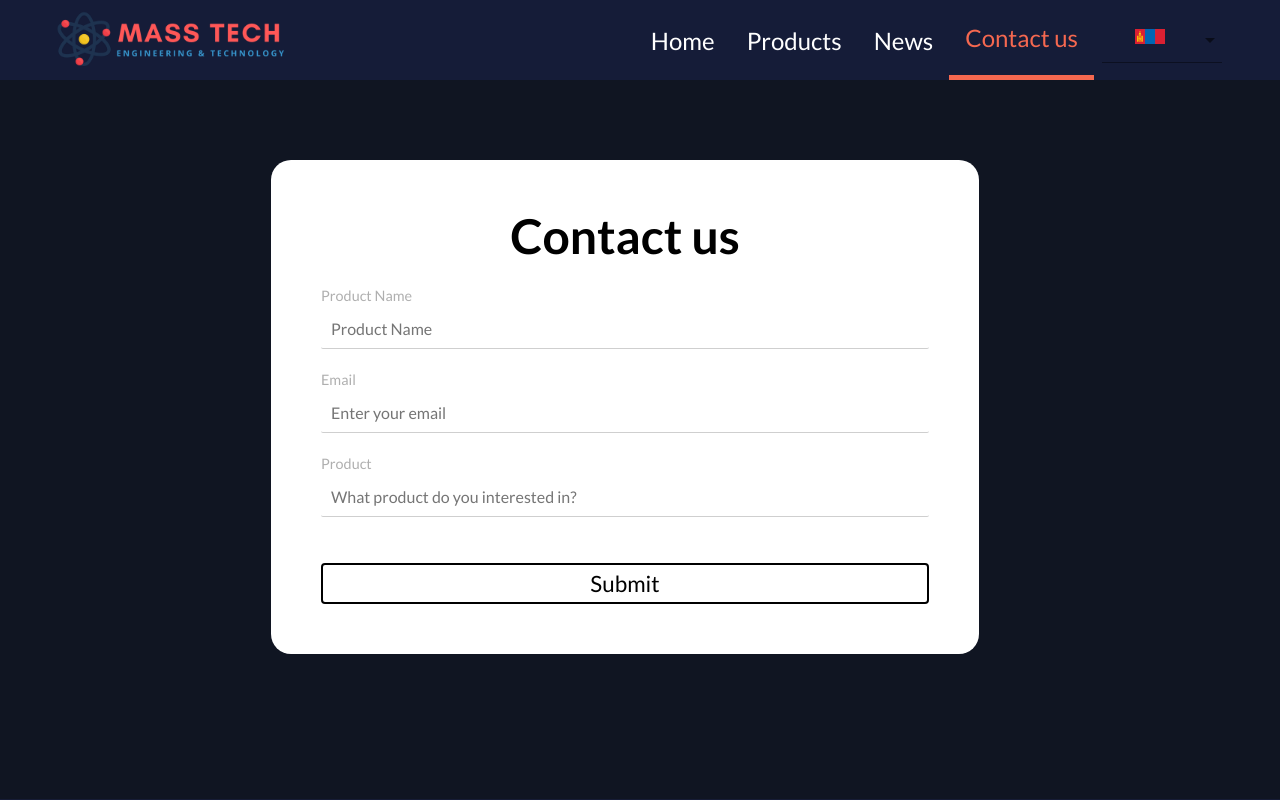
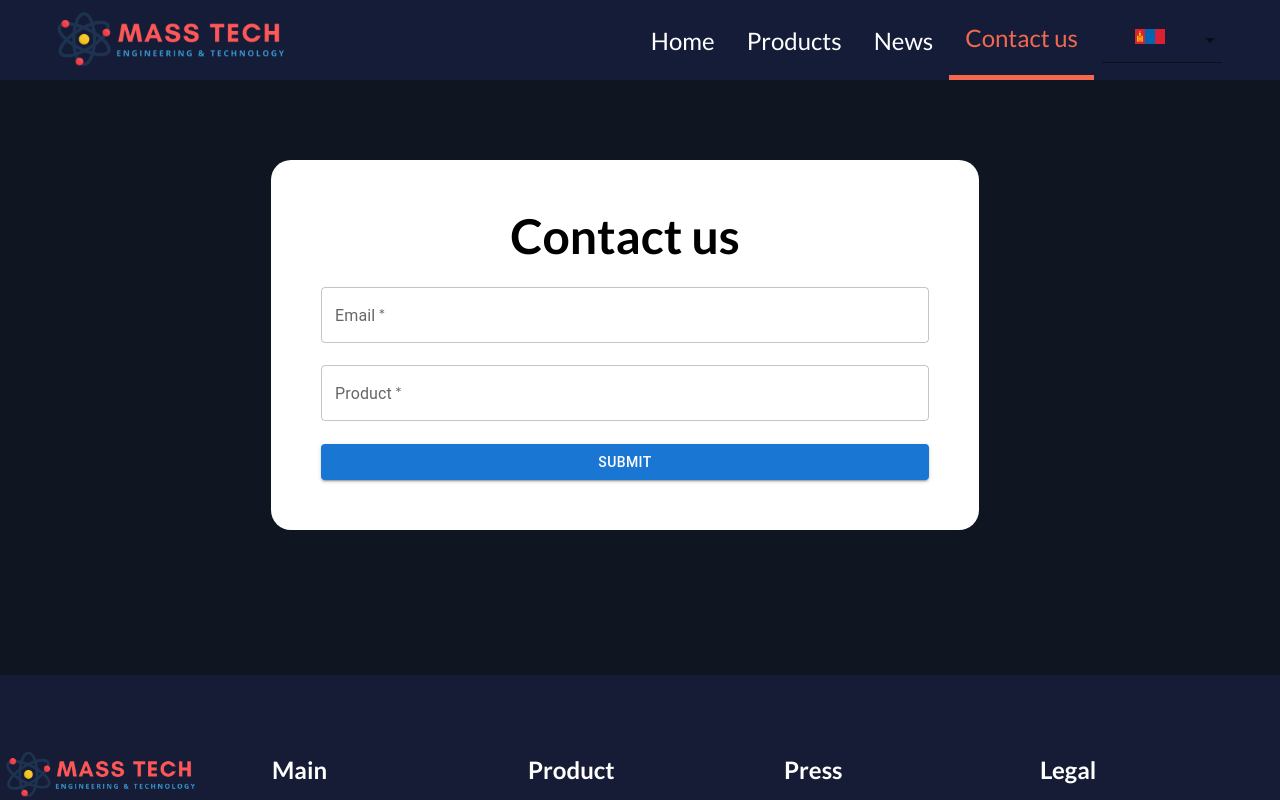
Before and after one commit to gzamka/admin, a React (Create React App) app in the folder front/: page /contactus in a window 1280 px wide. Shown: the top 800 px of the page. Built offline with nearby package versions, Linux system fonts and the light colour scheme; no server answers; the database is empty.

Commit message:
contact us

```diff
--- a/front/src/Form/Form.js
+++ b/front/src/Form/Form.js
@@ -13,6 +13,8 @@ import {
 } from "./FormStyles";
 import emailjs from "@emailjs/browser";
 import { Container } from "../globalStyles";
+import TextField from "@mui/material/TextField";
+import Button from '@mui/material/Button';
 
 const Form = () => {
   const form = useRef();
@@ -28,14 +30,14 @@ const Form = () => {
   };
 
   const formData = [
-    {
-      label: "Product Name",
-      value: name,
-      name: "to_name",
-      onChange: (e) => setName(e.target.value),
-      type: "text",
-      pholder: 'Product Name'
-    },
+    // {
+    //   label: "Product Name",
+    //   value: name,
+    //   name: "to_name",
+    //   onChange: (e) => setName(e.target.value),
+    //   type: "text",
+    //   pholder: 'Product Name'
+    // },
 
     {
       label: "Email",
@@ -43,7 +45,7 @@ const Form = () => {
       value: email,
       onChange: (e) => setEmail(e.target.value),
       type: "email",
-      pholder: "Enter your email"
+      pholder: "Enter your email",
     },
     {
       label: "Product",
@@ -51,7 +53,7 @@ const Form = () => {
       name: "message",
       onChange: (e) => setProduct(e.target.value),
       type: "text",
-      pholder: "What product do you interested in?"
+      pholder: "What product do you interested in?",
     },
   ];
 
@@ -82,9 +84,8 @@ const Form = () => {
           console.log(error.text);
           setError("Error");
         }
-
       );
-  }
+  };
 
   return (
     <FormSection>
@@ -95,19 +96,31 @@ const Form = () => {
             <FormWrapper ref={form} onSubmit={sendEmail}>
               {formData.map((el, index) => (
                 <FormInputRow key={index}>
-                  <FormLabel Label>{el.label}</FormLabel>
-                  <FormInput
+                  {/* <FormLabel Label>{el.label}</FormLabel> */}
+                  {/* <FormInput
                     required
                     name={el.name}
                     type={el.type}
                     placeholder={el.pholder}
                     value={el.value}
                     onChange={el.onChange}
+                  /> */}
+                  <TextField
+                    required
+                    name={el.name}
+                    type={el.type}
+                    placeholder={el.pholder}
+                    value={el.value}
+                    onChange={el.onChange}
+                    id="outlined-textarea"
+                    label={el.label}
+                    multiline
                   />
                 </FormInputRow>
               ))}
 
-              <FormButton type="submit">Submit</FormButton>
+              {/* <FormButton type="submit">Submit</FormButton> */}
+              <Button sx={{width: "100%"}} variant="contained">Submit</Button>
             </FormWrapper>
 
             {error && (
--- a/front/src/Form/FormStyles.js
+++ b/front/src/Form/FormStyles.js
@@ -6,6 +6,7 @@ export const FormSection = styled.div`
 	padding: 160px 0;
 	/* background: ${({ inverse }) => (inverse ? '#101522' : '#fff')}; */
 	background: #101522;
+
 `;
 
 export const FormTitle = styled.h1`
```
